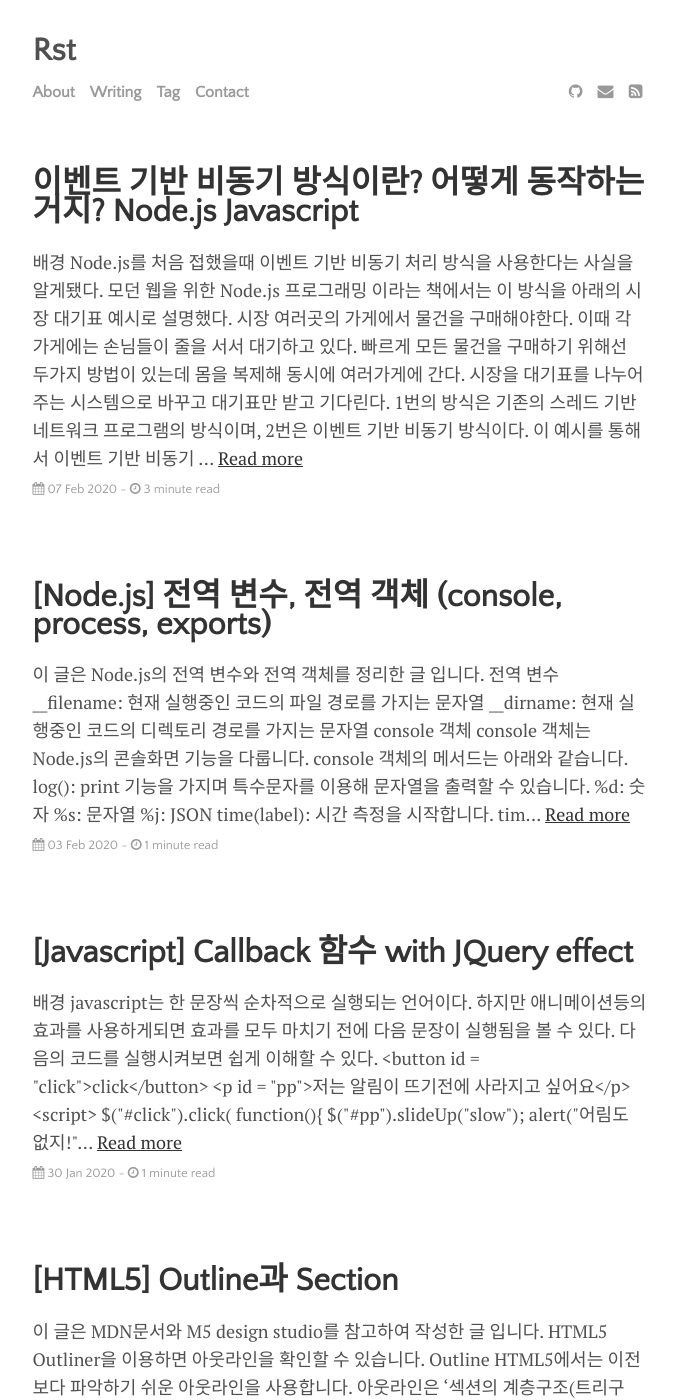
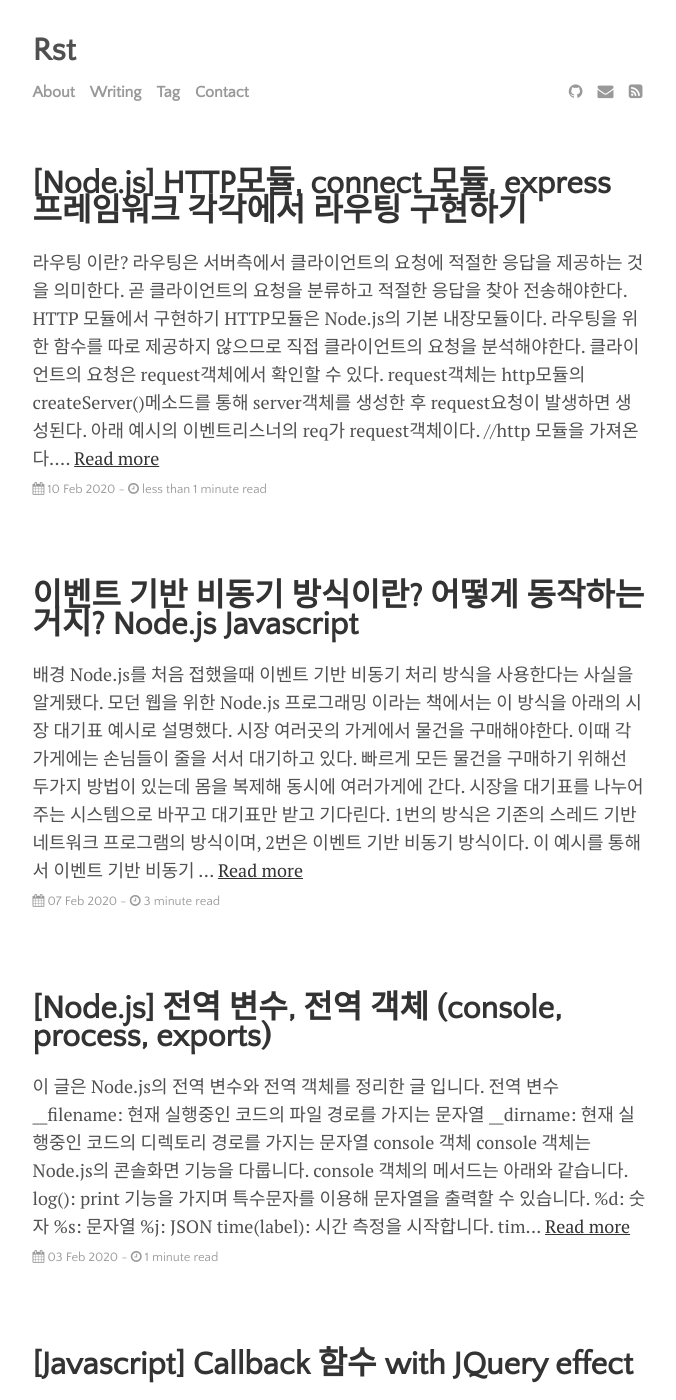
Before and after one commit to rst0070/rst0070.github.io, a Jekyll site: the page built from index.html, in a window 1280 px wide and 1400 px high. Shown: the whole window, without its empty margins (300-976 px from the left). Built offline with Jekyll 4.4.1, drawn with Linux system fonts in a browser that asks for light colours; the list of posts is cut into pages by our own code; some of the changed text lies outside the part shown.

````diff
--- /dev/null
+++ b/_posts/2020-02-10-routing-http-connect-expressjs.md
@@ -0,0 +1,35 @@
+---
+layout: post
+tags: [node.js]
+title: "[Node.js] HTTP모듈, connect 모듈, express 프레임워크 각각에서 라우팅 구현하기"
+---
+# 라우팅 이란?
+라우팅은 서버측에서 클라이언트의 요청에 적절한 응답을 제공하는
+것을 의미한다. 곧 클라이언트의 요청을 분류하고 적절한
+응답을 찾아 전송해야한다.
+
+# HTTP 모듈에서 구현하기
+HTTP모듈은 Node.js의 기본 내장모듈이다.
+라우팅을 위한 함수를 따로 제공하지 않으므로 직접 클라이언트의
+요청을 분석해야한다.
+
+클라이언트의 요청은 *request*객체에서 확인할 수 있다.
+request객체는 http모듈의 *createServer()*메소드를 통해
+*server*객체를 생성한 후 *request요청*이 발생하면 생성된다.
+아래 예시의 이벤트리스너의 req가 request객체이다.
+``` javascript
+//http 모듈을 가져온다.
+var http = require('http');
+//서버를 생성한다.
+var server = http.createServer();
+
+//server 객체에 이벤트리스너를 연결한다.
+server.on('request', (req,res)=>{
+    //request, response 객체를 받는다.
+    //다음은 request객체의 속성들이다.
+
+
+});
+
+server.listen(3000);
+```
````
Also changed, not shown: _posts/nodejs-connect-module.md (+1 -1 lines), _posts/nodejs-http-module.md (added, +19 -0 lines), maptest.html (added, +10 -0 lines).
